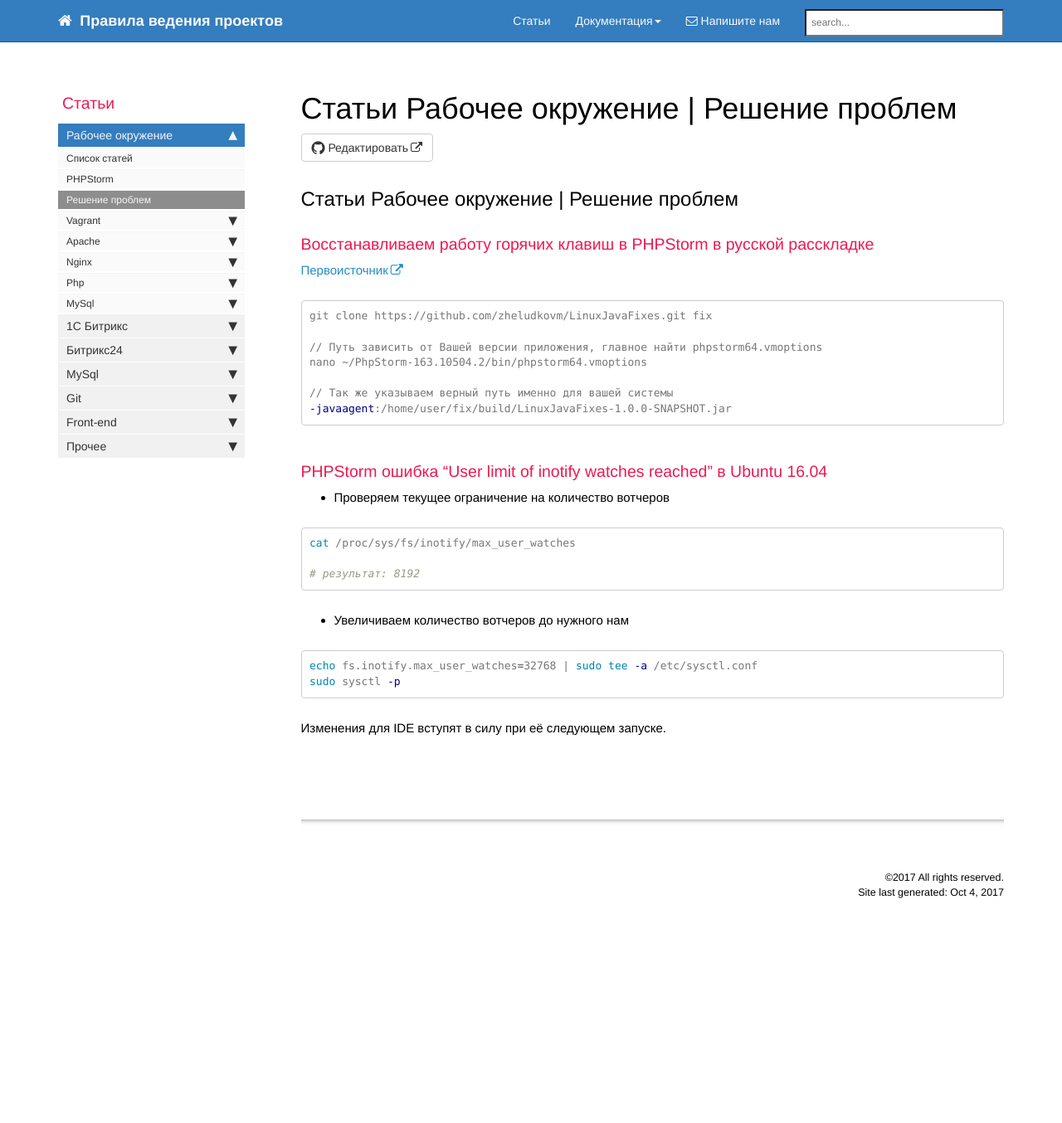
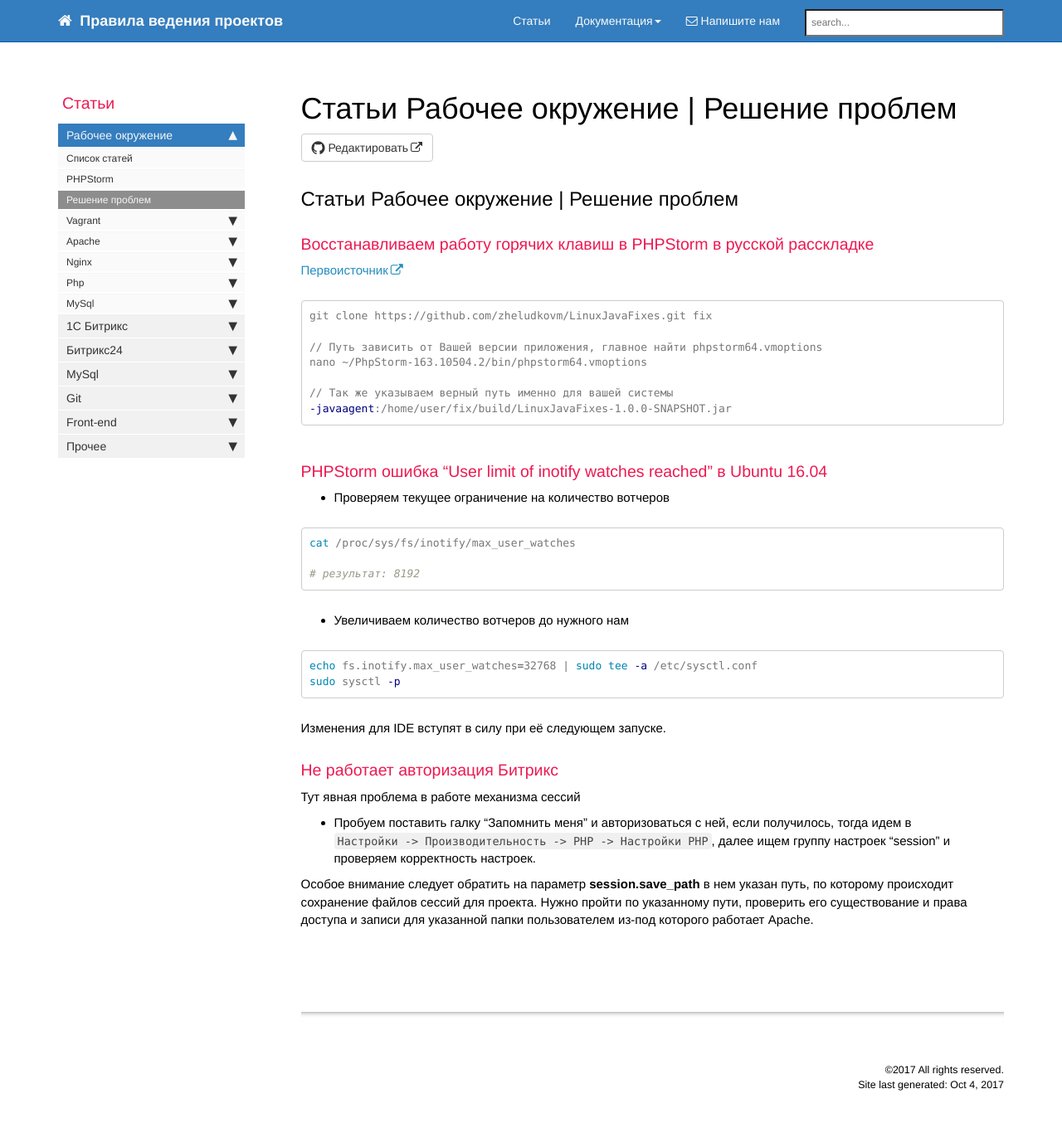
Before and after one commit to gdecider/gdecider.github.io, a Jekyll site: the page built from pages/articles/articles_env-reshenie-problem.md, in a window 1280 px wide and 1367 px high. Shown: the top 1354 px of the window at 83% size. Built offline with Jekyll 4.4.1, drawn with Linux system fonts in a browser that asks for light colours; nearby versions of some CDN libraries; comment, search, counter and statistics services are not loaded.

Commit message:
Update articles_env-reshenie-problem.md

````diff
--- a/pages/articles/articles_env-reshenie-problem.md
+++ b/pages/articles/articles_env-reshenie-problem.md
@@ -41,3 +41,11 @@ sudo sysctl -p
 ```
 
 Изменения для IDE вступят в силу при её следующем запуске.
+
+### Не работает авторизация Битрикс
+
+Тут явная проблема в работе механизма сессий
+
+* Пробуем поставить галку "Запомнить меня" и авторизоваться с ней, если получилось, тогда идем в ```Настройки -> Производительность -> PHP -> Настройки PHP```, далее ищем группу настроек "session" и проверяем корректность настроек.
+
+Особое внимание следует обратить на параметр **session.save_path** в нем указан путь, по которому происходит сохранение файлов сессий для проекта. Нужно пройти по указанному пути, проверить его существование и права доступа и записи для указанной папки пользователем из-под которого работает Apache.
````
